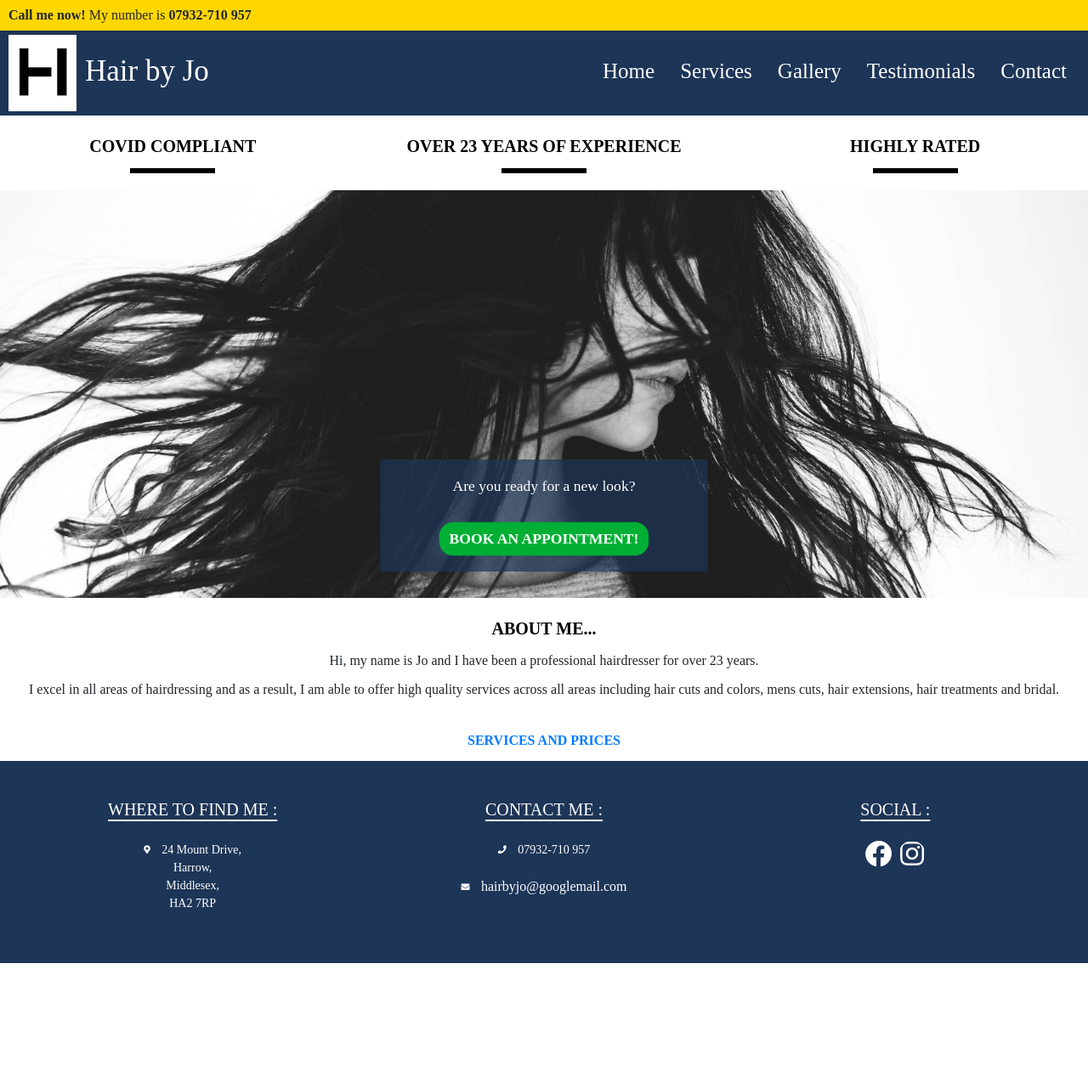
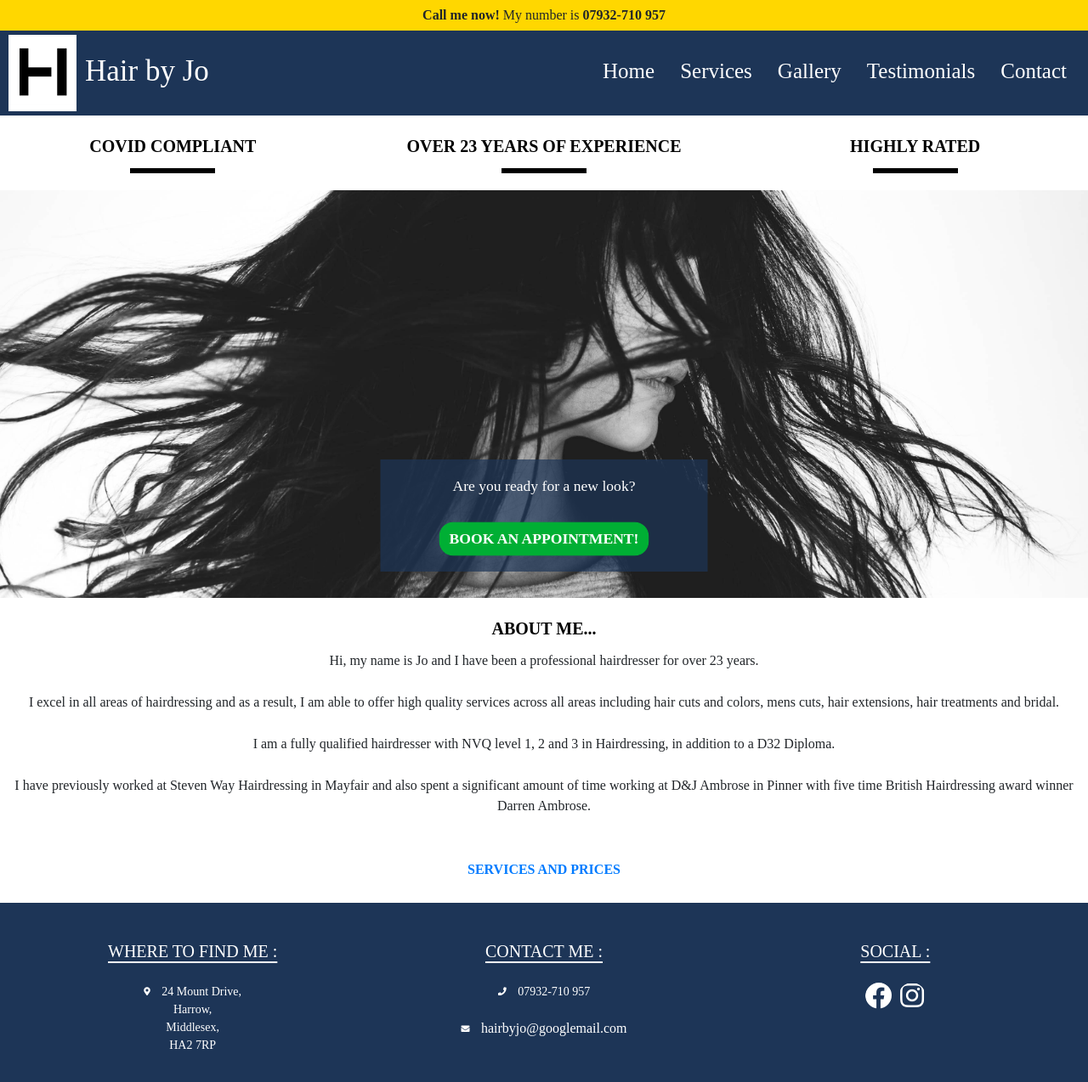
Before and after one commit to Code-Institute-Submissions/CI-MS1-Hair-by-Jo, a plain HTML site: page index.html in a window 1280 px wide. Shown: the whole page at 85% size. Before the commit the page ends 1134 px from the top, so only its background shows below. Drawn offline with nearby package versions, Linux system fonts and the light colour scheme; a web font is replaced by a local one.

Commit message:
Feat: Add more text and spacing to about me on index.html

```diff
--- a/assets/css/style.css
+++ b/assets/css/style.css
@@ -87,6 +87,7 @@ body {
     background-color: #ffd700;
     padding-left: 1rem;
     font-size: 1.6rem;
+    text-align: center;
 }
 h1 {
     padding-left: .5rem;
--- a/index.html
+++ b/index.html
@@ -149,12 +149,23 @@
                         <p class="about-me-content text-center">
                             Hi, my name is Jo and I have been a professional hairdresser for over 23 years.
                         </p>
+                        <br>
                         <p class="about-me-content text-center">
                             I excel in all areas of hairdressing and as a result, I am able to offer high quality
                             services across all areas including hair cuts and colors, mens cuts, hair extensions, hair
                             treatments and bridal.
                         </p>
+                        <br>
+                        <p class="about-me-content text-center">
+                            I am a fully qualified hairdresser with NVQ level 1, 2 and 3 in Hairdressing, in addition to a D32 Diploma.
+                        </p>
+                        <br>
+                        <p class="about-me-content text-center">
+                            I have previously worked at Steven Way Hairdressing in Mayfair and also spent a significant amount of time working at D&J Ambrose in Pinner with five time British Hairdressing award winner Darren Ambrose.
+                        </p>
+                        <br>
                         <h5 class="headings"><a href="services.html" id="services-link">Services and Prices</a></h5>
+                        <br>
                     </div>
                 </div>
             </div>
```
